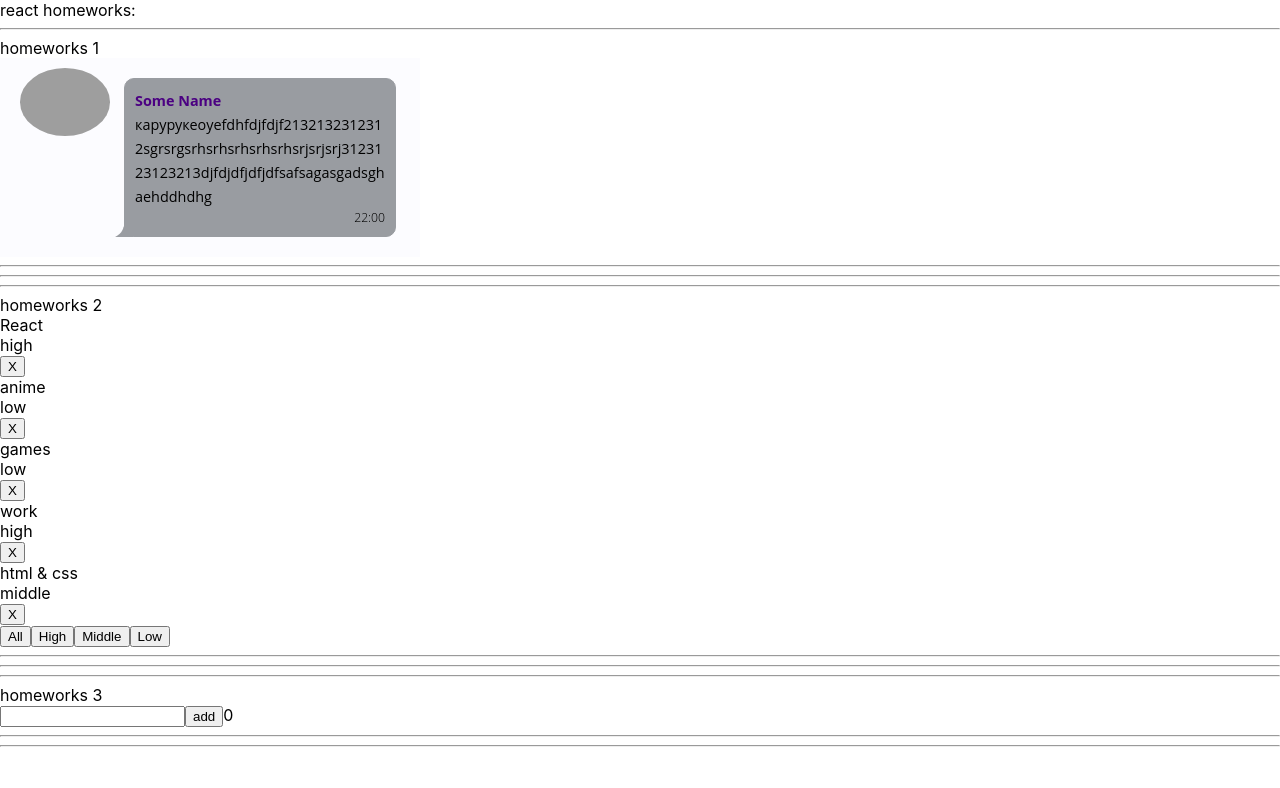
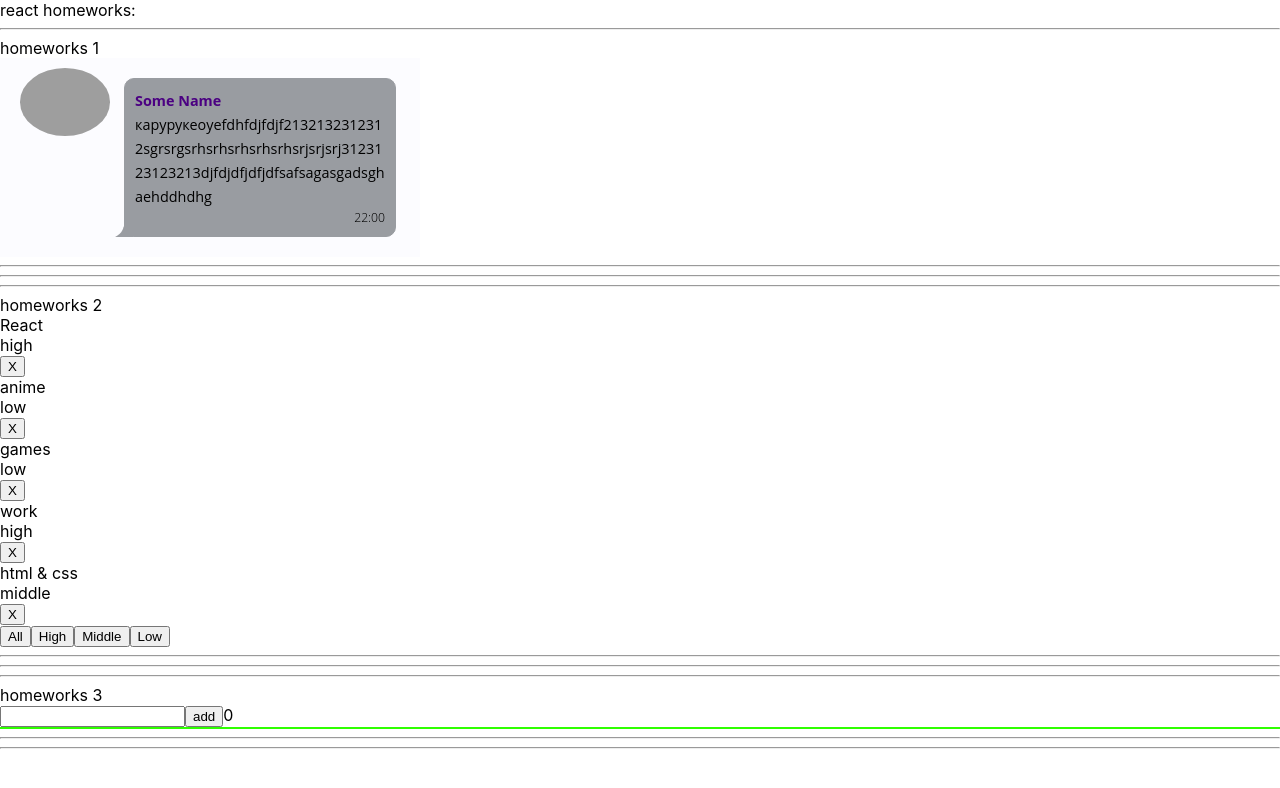
Before and after one commit to Pavel-Solovev/Homework, a React (Create React App) app: page / in a window 1280 px wide. Shown: the top 788 px of the page. Built offline with nearby package versions, Linux system fonts and the light colour scheme; grey boxes are pictures that could not be loaded.

Commit message:
HW 3 add

```diff
--- a/src/p2-homeworks/h3/Greeting.module.css
+++ b/src/p2-homeworks/h3/Greeting.module.css
@@ -5,3 +5,7 @@
 .error {
     border: 1px solid red;
 }
+
+.input {
+    border: 1px solid #2fff00;
+}
--- a/src/p2-homeworks/h3/Greeting.tsx
+++ b/src/p2-homeworks/h3/Greeting.tsx
@@ -14,14 +14,14 @@ type GreetingPropsType = {
 const Greeting: React.FC<GreetingPropsType> = (
     {name, setNameCallback, addUser, error, onKeyPress, totalUsers} // деструктуризация пропсов
 ) => {
-    const inputClass = error ? s.errorInput : s.input // need to fix with (?:)
+    const inputClass = error ? s.error : s.input // need to fix with (?:)
 
     return (
         <div>
-            <input value={name} onChange={setNameCallback} onKeyPress={onKeyPress} className={inputClass}/>
-            <span>{error}</span>
+            <input value={name} onChange={setNameCallback} onKeyPress={onKeyPress}/>
             <button onClick={addUser}>add</button>
             <span>{totalUsers}</span>
+            <div className={inputClass}>{error}</div>
         </div>
     )
 }
--- a/src/p2-homeworks/h3/GreetingContainer.tsx
+++ b/src/p2-homeworks/h3/GreetingContainer.tsx
@@ -25,7 +25,7 @@ const GreetingContainer: React.FC<GreetingContainerPropsType> = ({users, addUser
         const trimName = name.trim()
         if (trimName) {
             addUserCallback(trimName)
-            alert(`Hello ${trimName}!`)
+            alert('')
         } else {
             setError('Wrong input!')
         }
```
